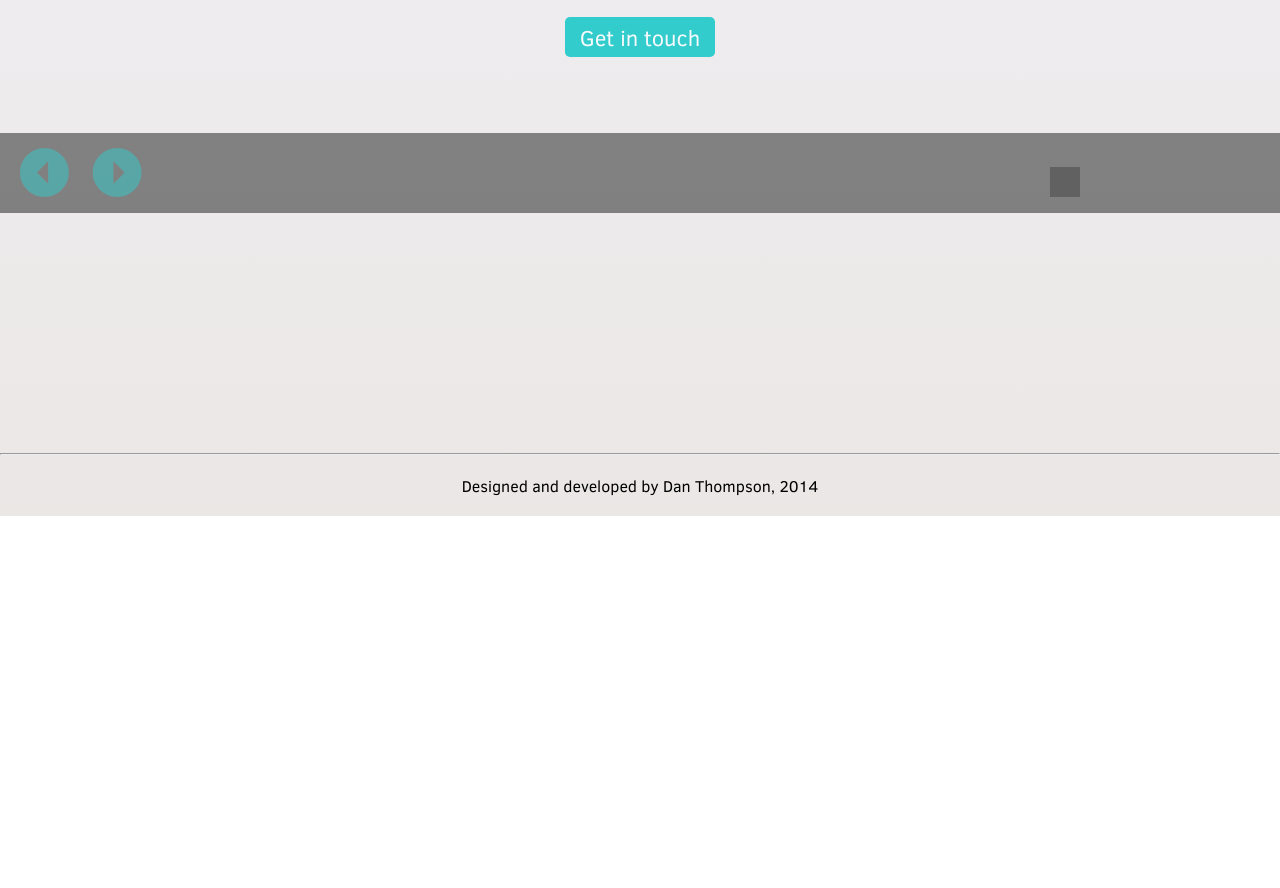
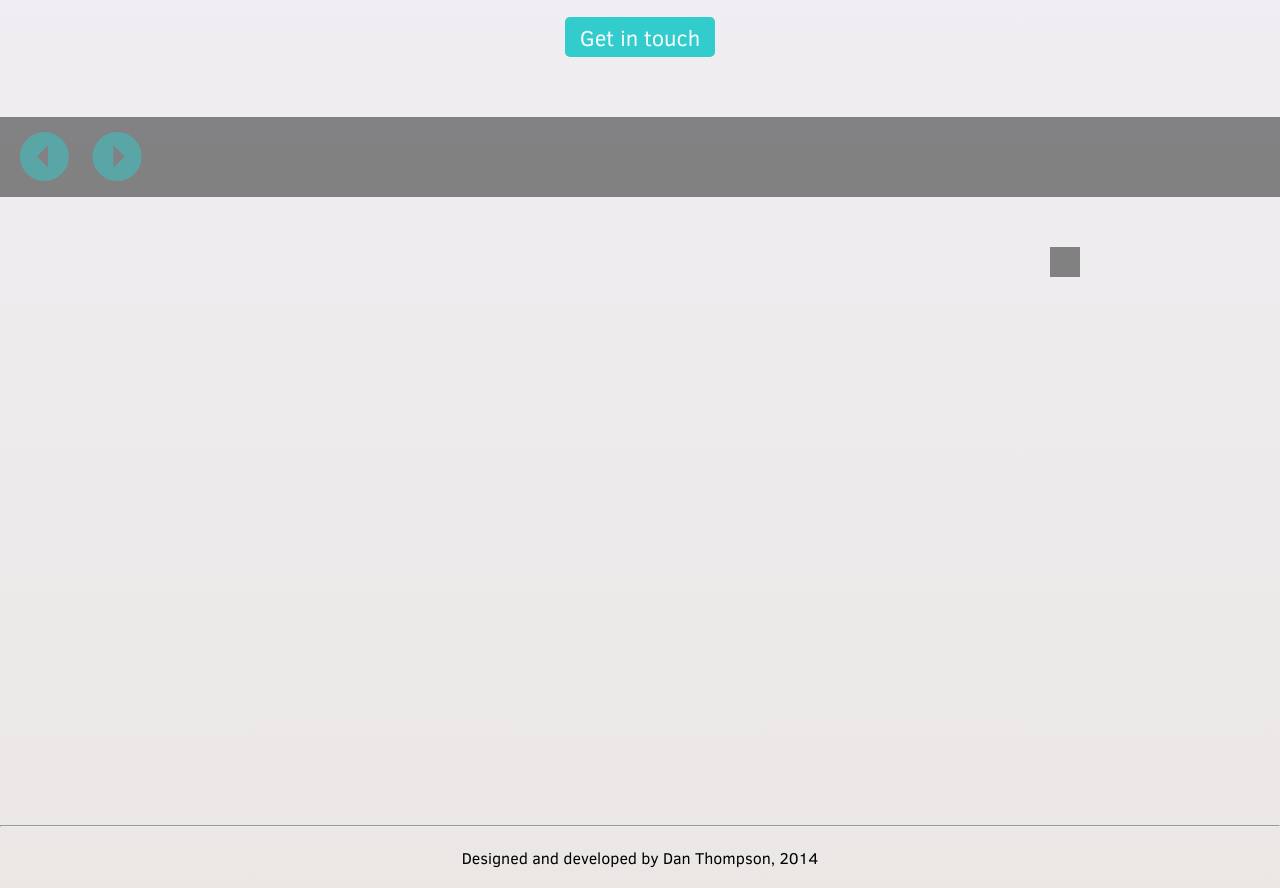
Before and after one commit to flyiniggle/developingwithstyle, a plain HTML site: page index.html at #/work in a window 1280 px wide. Shown: the part 773-1661 px from the top of the page. Before the commit the page ends 1289 px from the top, so only its background shows below. Drawn offline with Linux system fonts and the light colour scheme; no server answers; files whose address does not match are found by name.

Commit message:
more work page styling

```diff
--- a/app/templates/Work.html
+++ b/app/templates/Work.html
@@ -10,7 +10,6 @@
 	</div>
 	<div id="workCarousel">
 		<ajaxloader></ajaxloader>
-		<div class="carousel" data-ng-class="{'focused' : selected}"></div>
 		<div id="carouselControls">
 			<div class="centered">
 				<div id="carouselPrev" data-ng-click="prev()" data-ng-class="{'inactive' : disableCarouselPrev}">
@@ -21,5 +20,6 @@
 				</div>
 			</div>
 		</div>
+		<div class="carousel" data-ng-class="{'focused' : selected}"></div>
 	</div>
 </div>
--- a/css/main.css
+++ b/css/main.css
@@ -441,6 +441,10 @@ p, span, a, button {
 	padding-bottom: 60px;
 }
 
+#workCarousel {
+	min-height: 700px;
+}
+
 #carouselControls {
 	padding: 10px;
 	background-color: rgba(85, 85, 85, .7);
```
